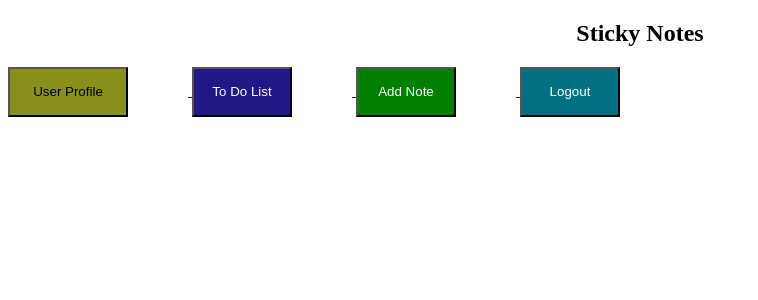
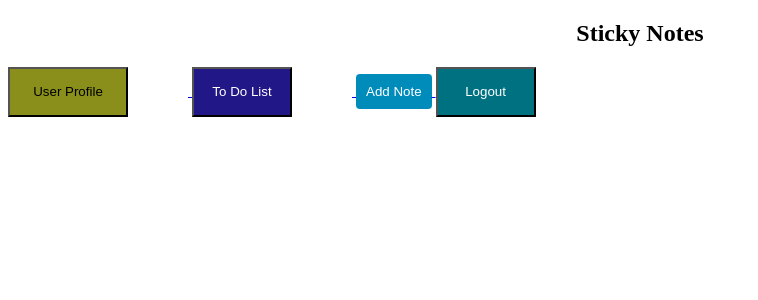
Before and after one commit to a3has/team10App, a Flask app: page /home in a window 1280 px wide. Shown: the top 300 px of the page, without its empty margins (0-758 px from the left). Run offline with Flask 3, Linux system fonts and the light colour scheme.

Commit message:
Ninth commit

```diff
--- a/notesapp/app/static/buttonlayout.css
+++ b/notesapp/app/static/buttonlayout.css
@@ -32,13 +32,13 @@
     margin-right: 60px;
 }
 
-.add-note {
-    height: 50px;
-    width: 100px;
-    display: inline block;
-    background-color: green; /* Change 'green' to your preferred color */
-    color: white;
-    margin-right: 60px;
+button.add-note {
+    background-color: #008CBA; /* Blue background color */
+    color: white; /* White text color */
+    border: none; /* Remove borders */
+    border-radius: 4px; /* Rounded corners */
+    padding: 10px;
+    cursor: pointer;
 }
 .logout{
     height: 50px;
```
